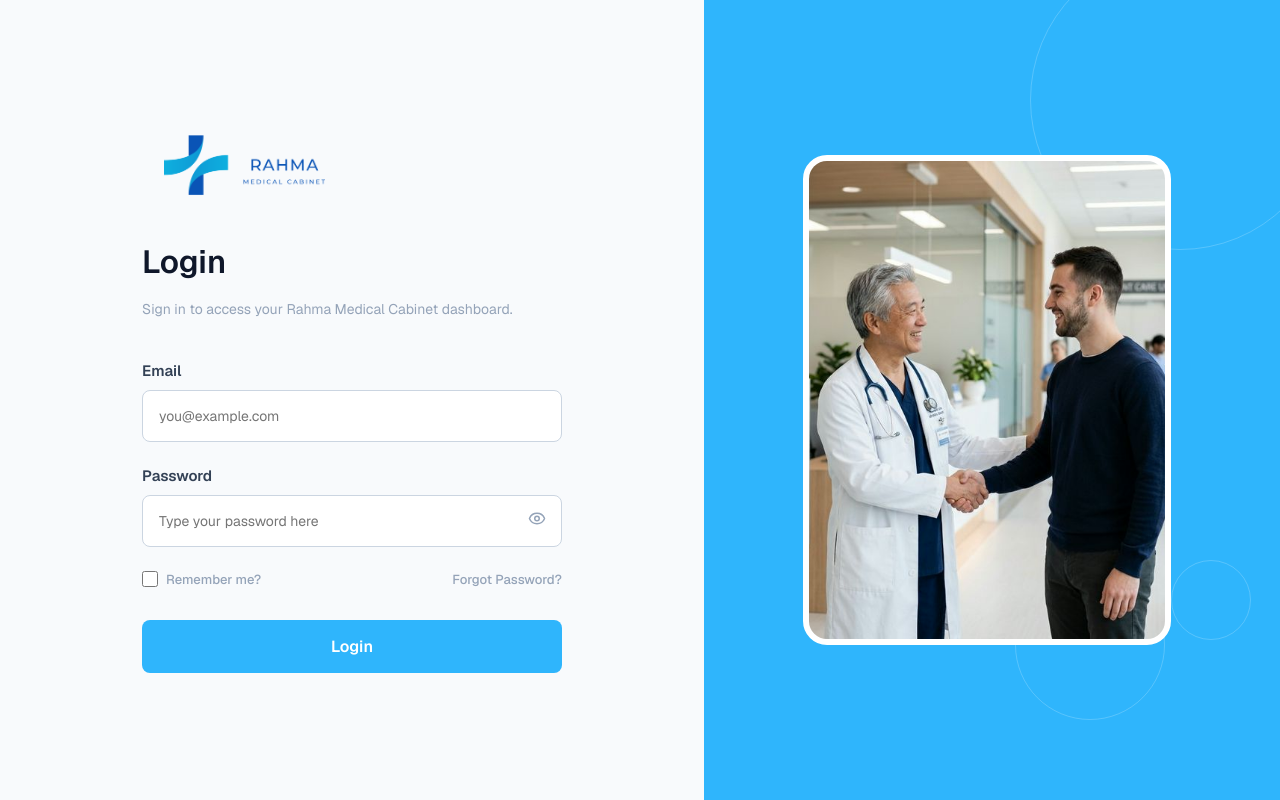
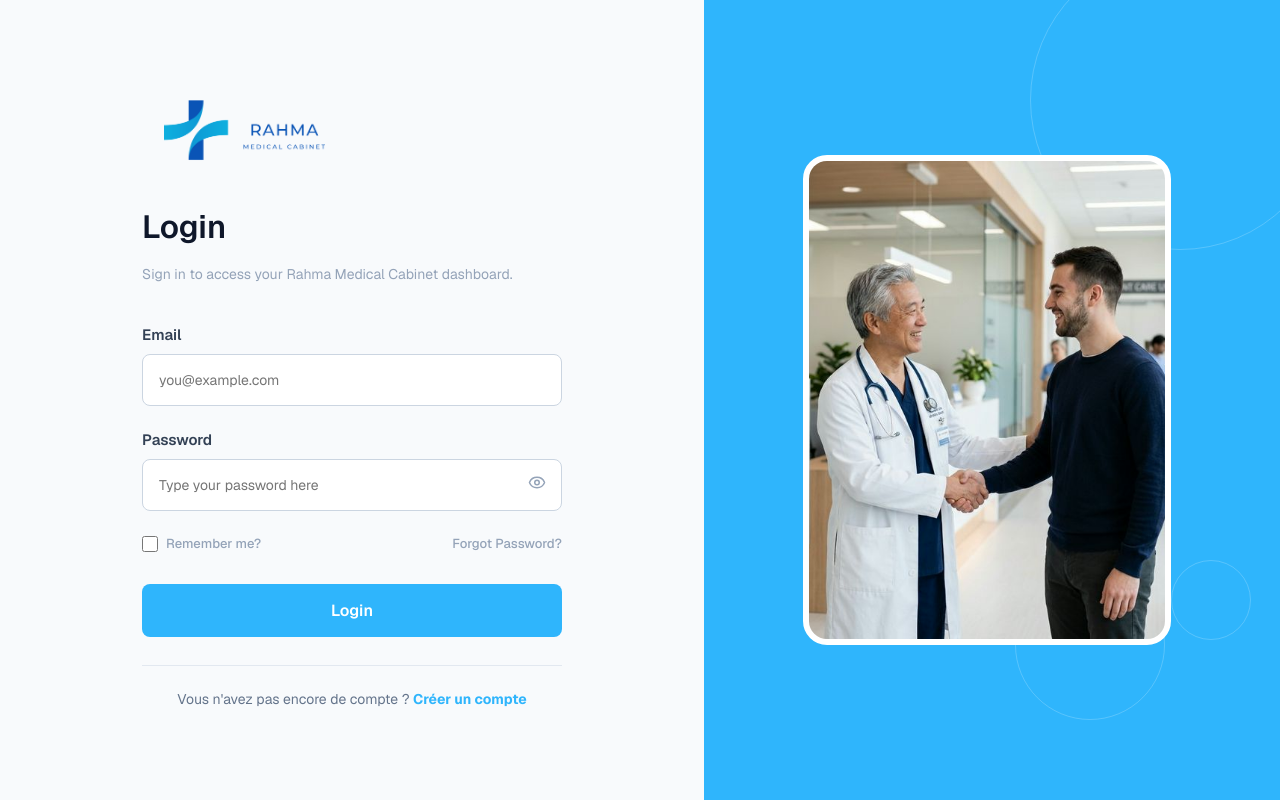
Before and after one commit to yassir003/RAHMA_Medical_Cabinet, a Next.js app in the folder Client/: page /login in a window 1280 px wide. Built offline with nearby package versions, Linux system fonts and the light colour scheme.

Commit message:
handling some problemes related to consultations in doctors side

```diff
--- a/Client/src/app/(auth)/login/page.tsx
+++ b/Client/src/app/(auth)/login/page.tsx
@@ -157,6 +157,28 @@ export default function LoginPage() {
 
         <style>{`@keyframes spin { to { transform: rotate(360deg); } }`}</style>
       </form>
+
+      {/* Sign-up prompt */}
+      <div style={{
+        marginTop: '28px',
+        paddingTop: '24px',
+        borderTop: '1px solid #e2e8f0',
+        textAlign: 'center',
+        fontSize: '14px',
+        color: '#64748b',
+      }}>
+        Vous n&apos;avez pas encore de compte ?{' '}
+        <Link
+          href="/register"
+          style={{
+            color: '#2fb5fc',
+            fontWeight: 700,
+            textDecoration: 'none',
+          }}
+        >
+          Créer un compte
+        </Link>
+      </div>
     </div>
   );
 }
--- a/Client/src/app/dashboard/doctors/consultations/[id]/page.tsx
+++ b/Client/src/app/dashboard/doctors/consultations/[id]/page.tsx
@@ -54,9 +54,11 @@ export default function ConsultationDetailPage() {
   });
 
   // ── Load ────────────────────────────────────────────────────────────────
+  const numericId = Number(id);
+
   useEffect(() => {
-    if (!id) return;
-    getConsultationById(Number(id))
+    if (!id || isNaN(numericId) || numericId <= 0) return;
+    getConsultationById(numericId)
       .then((c) => {
         setConsultation(c);
         setForm({
--- a/Client/src/app/dashboard/doctors/patients/[id]/page.tsx
+++ b/Client/src/app/dashboard/doctors/patients/[id]/page.tsx
@@ -247,7 +247,7 @@ export default function PatientDossierPage() {
                     padding: "18px 22px", border: "1px solid #f1f5f9", borderRadius: 12,
                     background: "#fafafa", cursor: "pointer", transition: "box-shadow 0.2s",
                   }}
-                    onClick={() => router.push(`/dashboard/doctors/consultations/${c.id}`)}
+                    onClick={() => c.id && router.push(`/dashboard/doctors/consultations/${c.id}`)}
                     onMouseEnter={(e) => (e.currentTarget.style.boxShadow = "0 4px 16px rgba(0,0,0,0.08)")}
                     onMouseLeave={(e) => (e.currentTarget.style.boxShadow = "none")}
                   >
--- a/Client/src/app/dashboard/layout.tsx
+++ b/Client/src/app/dashboard/layout.tsx
@@ -85,12 +85,12 @@ export default function DashboardLayout({ children }: { children: React.ReactNod
   const email = user?.email ?? '';
 
   useEffect(() => {
-    if (role !== 'PATIENT') return;
+    if (!user || role !== 'PATIENT') return;
     const load = () => getUnreadCount().then(setUnreadCount).catch(() => {});
     load();
     pollRef.current = setInterval(load, 30_000);
     return () => { if (pollRef.current) clearInterval(pollRef.current); };
-  }, [role]);
+  }, [user, role]);
 
   // Map backend pages to menu items with icons
   // MEDECIN has their own workspace — the generic "Dashboard" entry is excluded for them
--- a/Client/src/app/dashboard/reports/[id]/page.tsx
+++ b/Client/src/app/dashboard/reports/[id]/page.tsx
@@ -61,13 +61,14 @@ export default function ConsultationReportPage() {
   const router = useRouter();
   const { user } = useAuth();
   const id = Number(params.id);
+  const validId = !isNaN(id) && id > 0;
 
   const [consultation, setConsultation] = useState<Consultation | null>(null);
   const [isLoading, setIsLoading] = useState(true);
   const [error, setError] = useState<string | null>(null);
 
   useEffect(() => {
-    if (!user || !id) return;
+    if (!user || !validId) return;
     setIsLoading(true);
     getConsultationReport(id)
       .then(data => { setConsultation(data); setError(null); })
--- a/Client/src/app/dashboard/reports/page.tsx
+++ b/Client/src/app/dashboard/reports/page.tsx
@@ -161,7 +161,7 @@ function DossierView() {
                     </td>
                     <td style={{ padding: '16px 0', textAlign: 'right' }}>
                       <button
-                        onClick={() => router.push(`/dashboard/reports/${rep.consultationId}`)}
+                        onClick={() => rep.consultationId && router.push(`/dashboard/reports/${rep.consultationId}`)}
                         style={{ background: '#f0f9ff', border: 'none', padding: '8px', borderRadius: '6px', cursor: 'pointer', color: '#3b82f6' }}
                         title="Voir la consultation">
                         <Eye size={16} />
@@ -334,7 +334,7 @@ function MedecinConsultationsView() {
                     </td>
                     <td style={{ padding: '16px 0', textAlign: 'right' }}>
                       <button
-                        onClick={() => router.push(`/dashboard/reports/${c.id}`)}
+                        onClick={() => c.id && router.push(`/dashboard/reports/${c.id}`)}
                         style={{ background: '#f0f9ff', border: 'none', padding: '8px 14px', borderRadius: '8px', cursor: 'pointer', color: '#3b82f6', fontWeight: 600, fontSize: '13px', display: 'inline-flex', alignItems: 'center', gap: '6px' }}>
                         <Eye size={14} /> Voir
                       </button>
```
Also changed, not shown: Client/src/app/dashboard/doctors/page.tsx (+27 -2 lines).
